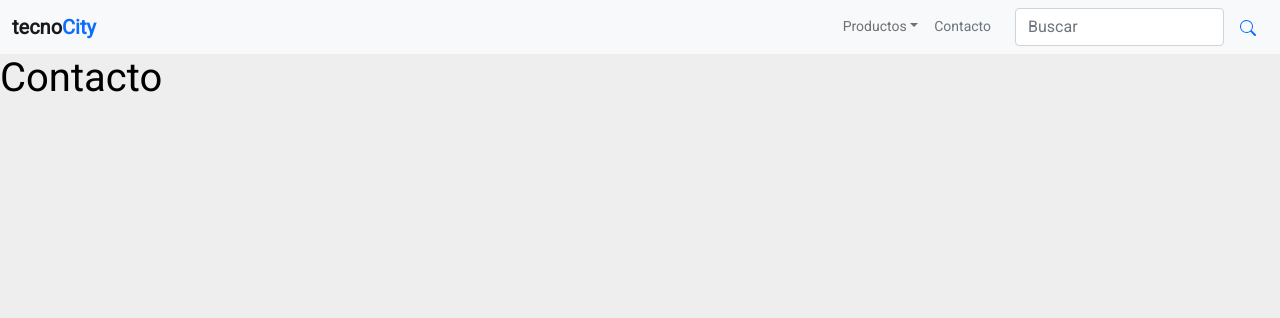
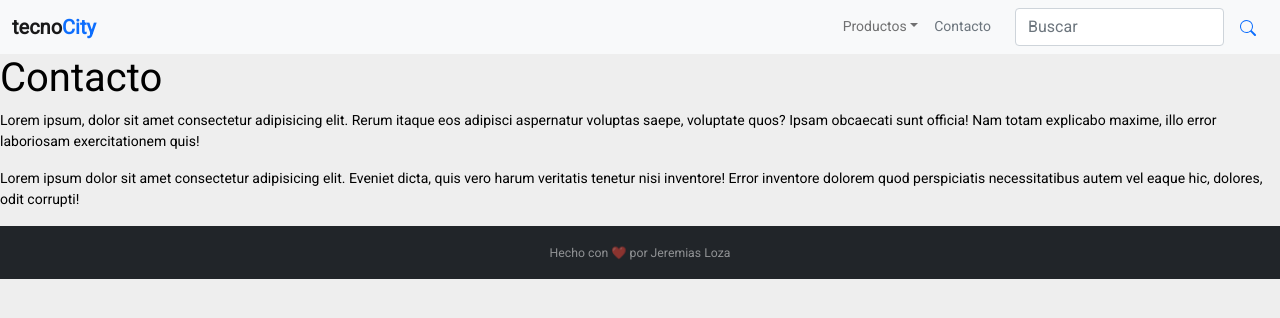
Before and after one commit to JeremiasLoza/tecnoCity, a React (Create React App) app: page /contacto in a window 1280 px wide. Shown: the top 318 px of the page. Built offline with nearby package versions, Linux system fonts and the light colour scheme.

Commit message:
Added Footer.

```diff
--- a/src/App.jsx
+++ b/src/App.jsx
@@ -1,14 +1,15 @@
 import "./App.scss";
+import { BrowserRouter, Routes, Route } from "react-router-dom";
+import CartProvider from "./context/CartContext";
 import NavBar from "./components/NavBar/NavBar";
 import ItemDetailContainer from "./components/ItemDetailContainer/ItemDetailContainer";
+import ItemListContainer from "./components/ItemListContainer/ItemListContainer";
 import Home from "./pages/Home";
-import ItemListContainer from "./components/ItemListContainer/ItemListContainer";
-import { BrowserRouter, Routes, Route } from "react-router-dom";
 import Checkout from "./pages/Checkout";
-import CartProvider from "./context/CartContext";
+import Contact from "./pages/Contact";
+import Footer from "./components/Footer/Footer";
 
 function App() {
-
   return (
     <>
       <CartProvider>
@@ -22,14 +23,14 @@ function App() {
               path="/category/:categoryId"
               element={<ItemListContainer />}
             />
-            <Route
-              path="/category/"
-              element={<ItemListContainer />}
-            />
+            <Route path="/category/" element={<ItemListContainer />} />
             <Route path="/item/:id" element={<ItemDetailContainer />} />
-            <Route path="/contacto" element={<h1>Contacto</h1>} />
+            <Route path="/contacto" element={<Contact />} />
             <Route path="/cart" element={<Checkout />} />
           </Routes>
+          <footer>
+            <Footer />
+          </footer>
         </BrowserRouter>
       </CartProvider>
     </>
--- /dev/null
+++ b/src/components/Footer/Footer.jsx
@@ -0,0 +1,13 @@
+import React from "react";
+
+const Footer = () => {
+  return (
+    <footer className="flex-shrink-0 py-3 bg-dark text-white-50">
+    <div className="container text-center">
+      <small>Hecho con ❤️ por <a href="https://linkedin.com/in/alexjeremiasloza/" target="_blank">Jeremias Loza</a></small>
+    </div>
+  </footer>
+  );
+};
+
+export default Footer;
--- /dev/null
+++ b/src/pages/Contact.jsx
@@ -0,0 +1,24 @@
+import React from "react";
+
+const Contact = () => {
+  return (
+    <>
+      <h1>Contacto</h1>
+      <p>
+        Lorem ipsum, dolor sit amet consectetur adipisicing elit. Rerum itaque
+        eos adipisci aspernatur voluptas saepe, voluptate quos? Ipsam obcaecati
+        sunt officia! Nam totam explicabo maxime, illo error laboriosam
+        exercitationem quis!
+      </p>
+
+      <p>
+        Lorem ipsum dolor sit amet consectetur adipisicing elit. Eveniet dicta,
+        quis vero harum veritatis tenetur nisi inventore! Error inventore
+        dolorem quod perspiciatis necessitatibus autem vel eaque hic, dolores,
+        odit corrupti!
+      </p>
+    </>
+  );
+};
+
+export default Contact;
```
